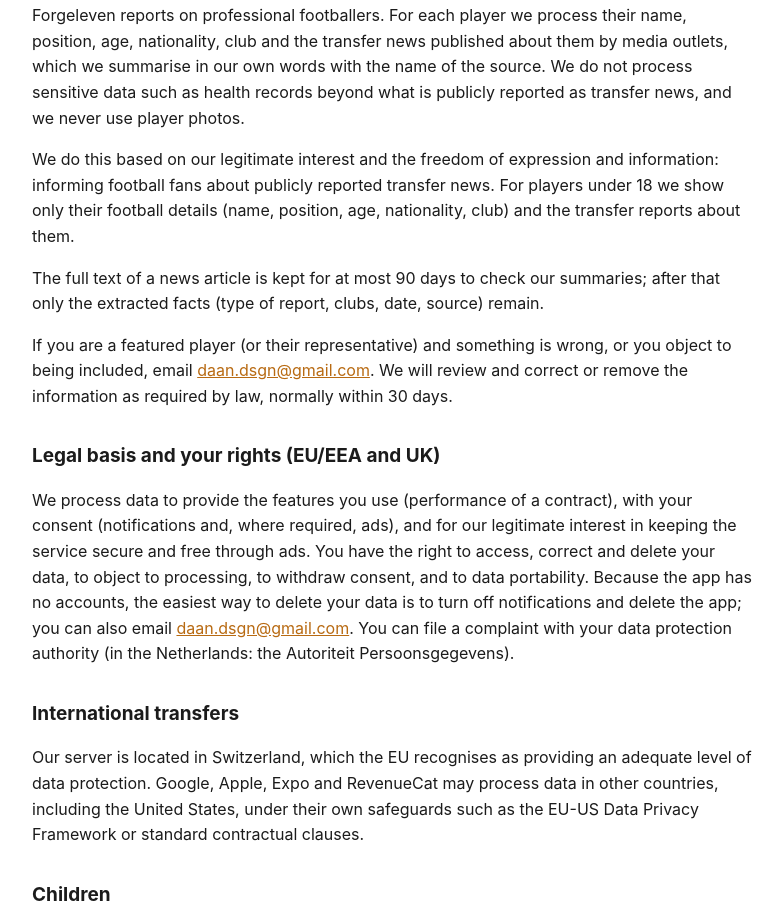
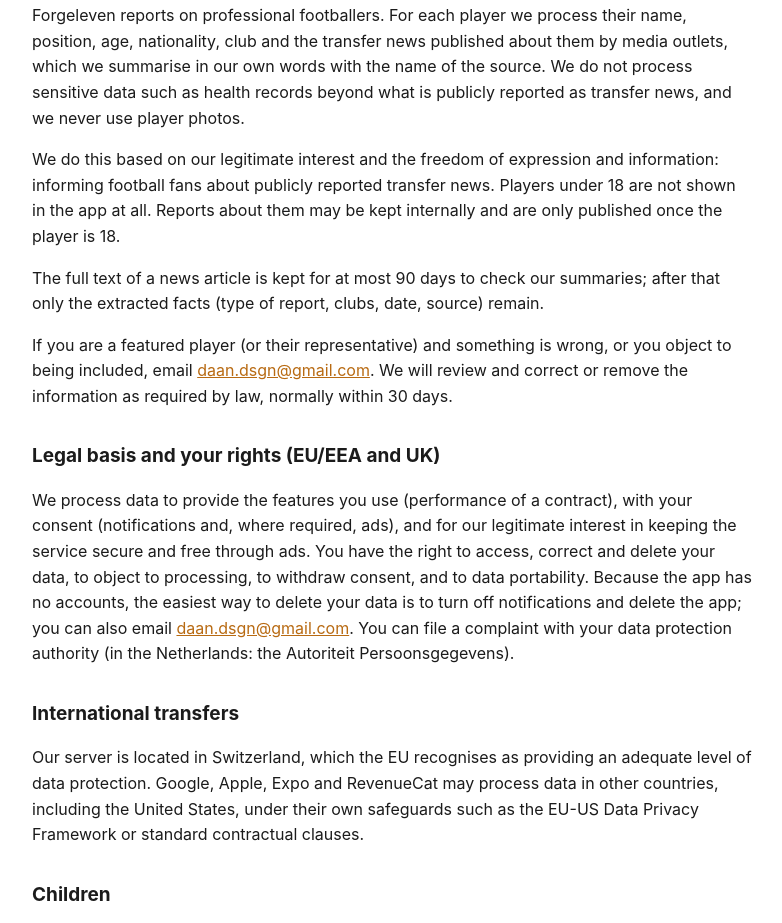
Before and after one commit to daandsgn-collab/forgeleven-legal, a plain HTML site: page privacy.html in a window 1280 px wide. Shown: the part 2505-3428 px from the top of the page, without its empty margins (248-1030 px from the left). Drawn offline with Linux system fonts and the light colour scheme.

Commit message:
Privacy policy: players under 18 are not shown

```diff
--- a/privacy.html
+++ b/privacy.html
@@ -65,7 +65,7 @@
 
 <h2>People featured in Forgeleven (players)</h2>
 <p>Forgeleven reports on professional footballers. For each player we process their name, position, age, nationality, club and the transfer news published about them by media outlets, which we summarise in our own words with the name of the source. We do not process sensitive data such as health records beyond what is publicly reported as transfer news, and we never use player photos.</p>
-<p>We do this based on our legitimate interest and the freedom of expression and information: informing football fans about publicly reported transfer news. For players under 18 we show only their football details (name, position, age, nationality, club) and the transfer reports about them.</p>
+<p>We do this based on our legitimate interest and the freedom of expression and information: informing football fans about publicly reported transfer news. Players under 18 are not shown in the app at all. Reports about them may be kept internally and are only published once the player is 18.</p>
 <p>The full text of a news article is kept for at most 90 days to check our summaries; after that only the extracted facts (type of report, clubs, date, source) remain.</p>
 <p>If you are a featured player (or their representative) and something is wrong, or you object to being included, email <a href="mailto:daan.dsgn@gmail.com">daan.dsgn@gmail.com</a>. We will review and correct or remove the information as required by law, normally within 30 days.</p>
 
```
